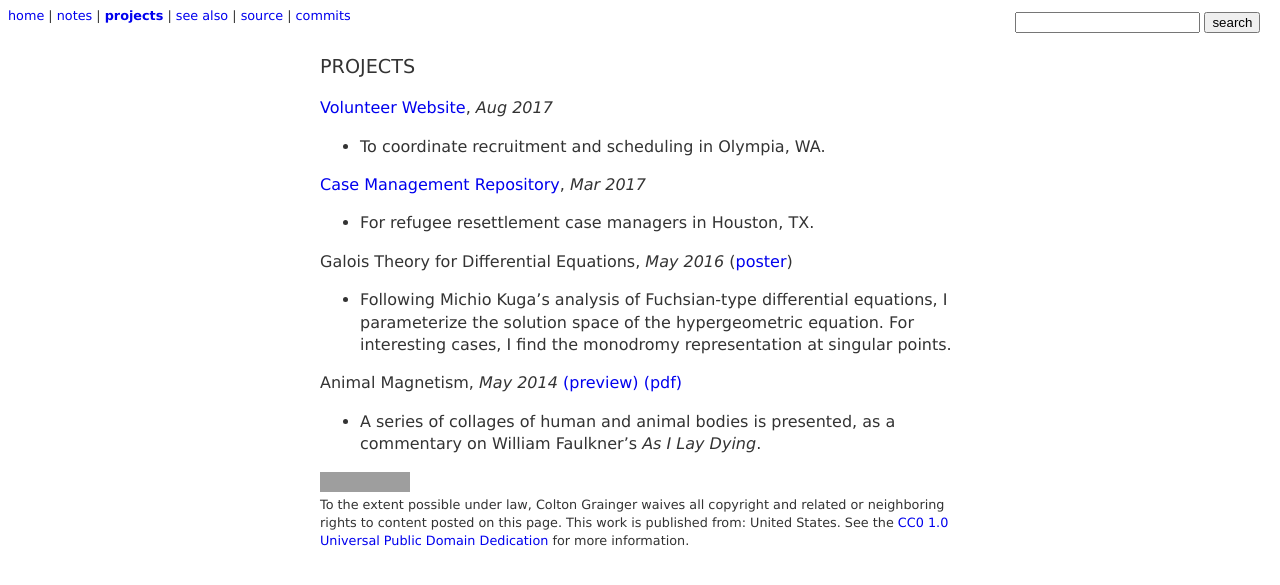
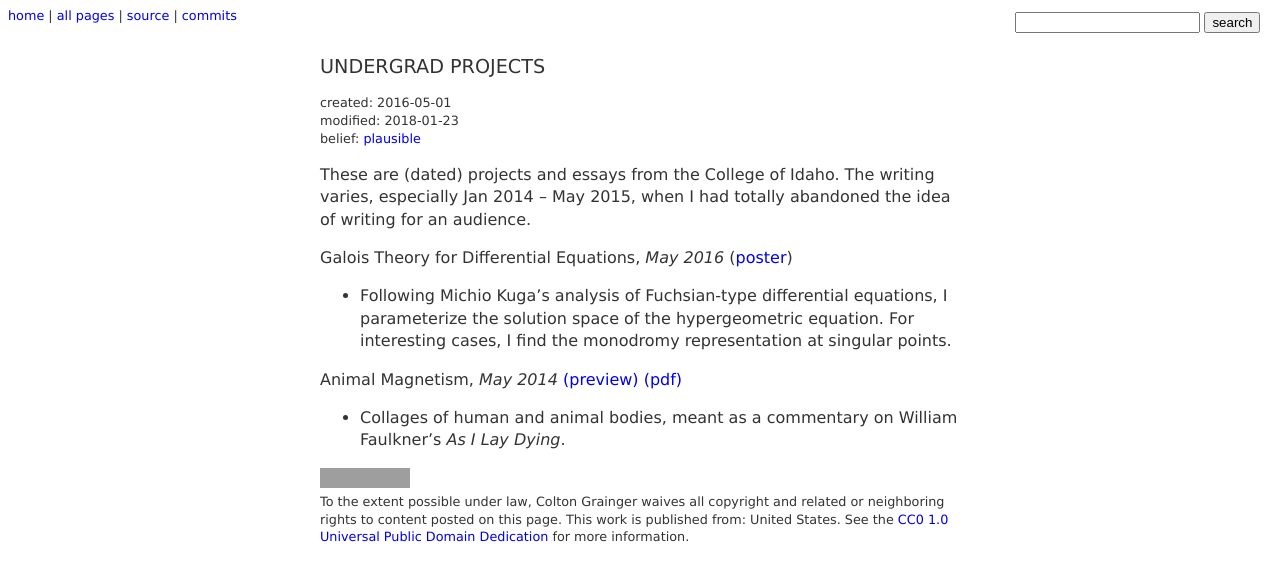
Before and after one commit to coltongrainger/blog, a Jekyll site: the page built from _posts/2016-05-01-undergrad-projects.md, in a window 1280 px wide. Shown: the top 585 px of the page. Built offline with Jekyll 4.4.1, drawn with Linux system fonts in a browser that asks for light colours; our own code applies the rules of GitHub Pages for plain Markdown files; grey boxes are pictures that could not be loaded.

Commit message:
smaller front page

```diff
--- a/projects.md
+++ b/_posts/2016-05-01-undergrad-projects.md
@@ -1,17 +1,15 @@
 ---
-title: projects
+title: Undergrad Projects
 author: Colton Grainger
-order: 3
+date: 2016-05-01
+modified: 2018-01-23
+belief: plausible
 ---
 
-[Volunteer Website](http://coltongrainger.com/fscss-volunteers), *Aug 2017*
-- To coordinate recruitment and scheduling in Olympia, WA.
-
-[Case Management Repository](https://github.com/ColtonGrainger/ymca-resources), *Mar 2017*
-- For refugee resettlement case managers in Houston, TX.
+These are (dated) projects and essays from the College of Idaho. The writing varies, especially Jan 2014 -- May 2015, when I had totally abandoned the idea of writing for an audience.
 
 Galois Theory for Differential Equations, *May 2016* ([poster](docs/galois.pdf))
 - Following Michio Kuga's analysis of Fuchsian-type differential equations, I parameterize the solution space of the hypergeometric equation. For interesting cases, I find the monodromy representation at singular points.
 
 Animal Magnetism, *May 2014* [(preview)](images/animal-magnetism.png) [(pdf)](docs/animal-magnetism.pdf)
-- A series of collages of human and animal bodies is presented, as a commentary on William Faulkner's *As I Lay Dying*.
+- Collages of human and animal bodies, meant as a commentary on William Faulkner's *As I Lay Dying*.
--- a/notes.md
+++ b/all-pages.md
@@ -1,5 +1,5 @@
 ---
-title: notes
+title: all pages
 author: Colton Grainger
 order: 2
 ---
```
Also changed, not shown: other parts of all-pages.md (+1 -1 lines), _posts/2018-01-23-see-also.md (renamed from see-also.md, +3 -2 lines).
